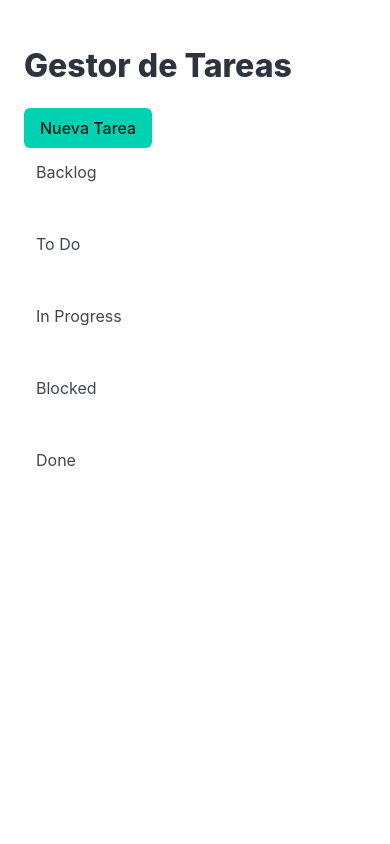
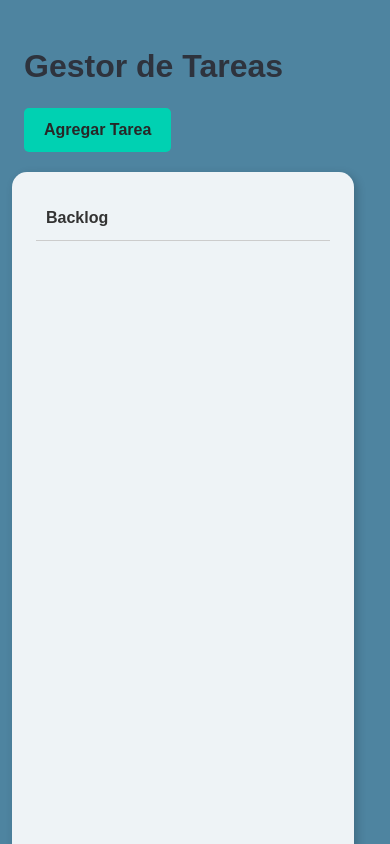
Before and after one commit to ValentinaRibas/TA-Grupal-Trello, a plain HTML site: page index.html in a window 390 px wide. Shown: the top 844 px of the page. Drawn offline with nearby package versions, Linux system fonts and the light colour scheme.

Commit message:
Mobile ready (#4)
* Mobile ready

* Added a scroll when there are more cards than the column height

* Update kanbanColumns.css

```diff
--- a/components/kanbanColumns.js
+++ b/components/kanbanColumns.js
@@ -46,6 +46,12 @@ export class TaskColumns {
                 const taskElement = this.createTaskElement(task);
                 columnContent.appendChild(taskElement);
             });
+
+            if (columnContent.scrollHeight > columnContent.clientHeight) {
+                columnContent.parentElement.classList.add('scrollable');
+            } else {
+                columnContent.parentElement.classList.remove('scrollable');
+            }
         });
     }
 
--- a/index.html
+++ b/index.html
@@ -15,7 +15,7 @@
     <div class="container">
       <h1 class="title">Gestor de Tareas</h1>
 
-      <button class="button is-primary" id="new-task-button">Nueva Tarea</button>
+      <button class="button is-primary" id="new-task-button">Agregar Tarea</button>
 
       <div class="columns" id="task-columns">
       </div>
--- a/styles/kanbanColumns.css
+++ b/styles/kanbanColumns.css
@@ -1,3 +1,80 @@
+body {
+    background-color: #4e84a0;
+    color: #ffffff;
+    font-family: Arial, sans-serif;
+    min-height: 100vh;
+    display: flex;
+    flex-direction: column;
+    justify-content: space-between;
+}
+
+#new-task-button {
+    background-color: #00d1b2;
+    color: rgb(39, 39, 39);
+    font-weight: bold;
+    border-radius: 5px;
+    padding: 10px 20px;
+    cursor: pointer;
+    /* position: absolute;
+    right: 20px;
+    top: 20px; */
+}
+
+.container {
+    position: relative;
+}
+
+#task-columns {
+    display: flex;
+    flex-wrap: wrap;
+    justify-content: flex-start;
+    gap: 20px;
+    width: 100%;
+    margin-top: 20px;
+}
+
+#task-columns .column {
+    flex: 1 1 16%;
+    border-radius: 15px;
+    height: 600px;
+    min-height: 800px;
+    position: relative;
+    display: flex;
+    flex-direction: column;
+}
+
+#task-columns .column .card-content {
+    background-color: inherit;
+    border-radius: 8px;
+    overflow-y: scroll;
+    scrollbar-width: none;
+    -ms-overflow-style: none;
+}
+
+#task-columns .column .card-content::-webkit-scrollbar {
+    display: none;
+}
+
+#task-columns .column .card-header-title {
+    font-weight: bold;
+    color: #333333;
+    padding: 10px;
+    border-bottom: 1px solid #ccc;
+    border-radius: 8px 8px 0 0;
+    text-align: center;
+}
+
+.column[data-status="Backlog"],
+.column[data-status="To Do"],
+.column[data-status="In Progress"],
+.column[data-status="Blocked"],
+.column[data-status="Done"] {
+    background-color: rgba(255, 255, 255, 0.9);
+    box-shadow: 3px 3px 10px rgba(0, 0, 0, 0.2);
+    display: flex;
+    flex-direction: column;
+}
+
 .task-card {
     cursor: grab;
     margin-top: 1rem;
@@ -5,32 +82,35 @@
 
 .task-card:active {
     cursor: grabbing;
+    border-radius: 0;
 }
 
 .task-card .card-content {
-    padding: 1rem;
+    padding: 0.8rem;
     border-radius: 8px;
 }
 
 .task-card .card-content .title {
     margin-bottom: 0.5rem;
     color: black;
+    font-size: 0.9rem;
 }
 
 .task-card .card-content .subtitle {
     margin: 0;
     line-height: 1.2;
     color: black;
-}
-
-.column[ondragover] {
-    border: 2px dashed #ccc;
-    background-color: #f9f9f9;
+    font-size: 0.8rem;
 }
 
 .task-card .card-content p {
     margin-bottom: 0.25rem;
     line-height: 1.2;
+    font-size: 0.8rem;
+}
+
+.column[ondragover] {
+    border: 2px dashed #ccc;
 }
 
 .task-backlog {
@@ -38,11 +118,11 @@
 }
 
 .task-todo {
-    background-color: #ffecb3;
+    background-color: #f6da87;
 }
 
 .task-inprogress {
-    background-color: #74c9f1;
+    background-color: #4dbff4;
 }
 
 .task-blocked {
@@ -50,5 +130,31 @@
 }
 
 .task-done {
-    background-color: #a0f4a3;
+    background-color: #60d264;
 }
+
+@media (min-width: 768px) and (max-width: 1440px) {
+    #task-columns .column {
+        flex: 1 1 calc(33.33% - 20px);
+    }
+
+    #task-columns .column:nth-child(4),
+    #task-columns .column:nth-child(5) {
+        flex: 1 1 calc(50% - 20px);
+        max-width: calc(50% - 20px);
+    }
+}
+
+@media (max-width: 768px) {
+    #task-columns {
+        display: flex;
+        flex-direction: column;
+        gap: 20px;
+    }
+
+    #task-columns .column {
+        flex: 1 1 100%;
+        max-width: 100%;
+        margin-right: 0;
+    }
+}
--- a/styles/taskModal.css
+++ b/styles/taskModal.css
@@ -40,3 +40,17 @@
     width: 100%;
     padding: 0.375rem 0.75rem;
 }
+
+@media (max-width: 768px) {
+    .modal {
+        width: 100%;
+        height: 100vh;
+        margin: 0;
+        padding: 20px;
+        border-radius: 0;
+    }
+
+    .modal .modal-content {
+        flex-direction: column;
+    }
+}
```
